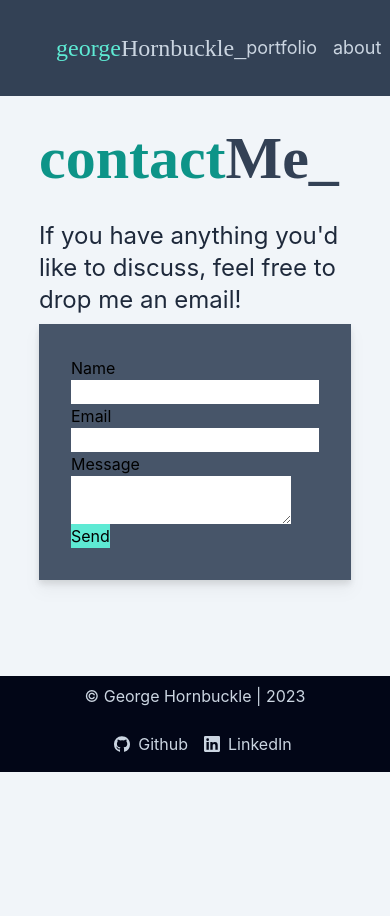
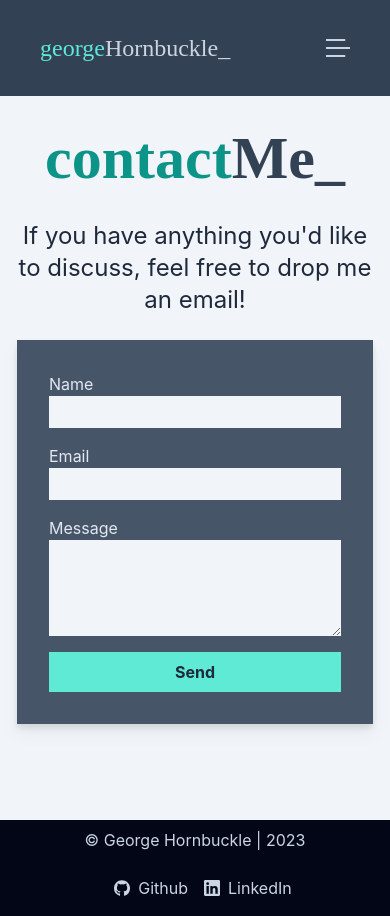
Before and after one commit to gthornbuckle/portfolio, a React (Create React App) app: page /contact in a window 390 px wide. Before the commit the page ends 844 px from the top, so only its background shows below. Built offline with nearby package versions, Linux system fonts and the light colour scheme; the HTML template or start-up script is replaced by a standard one.

Commit message:
Adds collapsible nav, fixes mobile layout for 'Portfolio' page and finalises layout for 'Contact' page

```diff
--- a/src/Components/Info Cards/InfoCard.js
+++ b/src/Components/Info Cards/InfoCard.js
@@ -4,11 +4,11 @@ import { motion } from 'framer-motion';
 function InfoCard(props) {
 
   return (
-    <div className="info_card my-10 selection:bg-teal-200 selection:text-teal-800">
+    <div className="info_card my-10 selection:bg-teal-200 selection:text-teal-800 lg:flex-row items-start">
         <div className="h-96 w-96 shrink-0 bg-no-repeat bg-cover" style={{backgroundImage: `url(${props.image})`}}></div>
         <div className='flex flex-col items-start grow-0'>
           <h3 className="py-3 px-3 text-yellow-400 text-4xl font-md">{props.title}</h3>
-          <div className="py-3 flex flex-row flex-wrap items-center justify-around text-teal-300 text-lg text-center">
+          <div className="py-3 pl-1 flex flex-row flex-wrap items-center justify-around text-teal-300 text-lg text-center">
               {props.tech.map(e =><div
                 key={e.name}
                 className='flex flex-row items-center'>
@@ -18,20 +18,18 @@ function InfoCard(props) {
               )}
           </div>
           <div className='h-px w-full bg-slate-200'></div>
-          <p className="py-3 px-3 text-slate-200 text-lg text-justify">{props.desc}</p>
-          <div className="absolute right-0 bottom-4 text-slate-500 text-xl font-['Work_Sans']">
+          <p className="py-3 px-3 text-slate-200 text-lg text-justify lg:text-left">{props.desc}</p>
+          <div className="text-slate-700 text-xl font-['Work_Sans'] lg:absolute right-0 -bottom-4">
               <motion.a className="p-3 px-8 cursor-pointer bg-teal-300 drop-shadow-sm"
                 href={props.view}
                 target='_blank'
                 rel="noreferrer"
-                whileTap={{scale: 0.9, borderRadius: "2rem"}}
                 whileHover={{backgroundColor: "#facc15"}}
               >view</motion.a>
               <motion.a className="p-3 px-8 cursor-pointer bg-teal-300 drop-shadow-sm"
                 href={props.git}
                 target='_blank'
                 rel="noreferrer"
-                whileTap={{scale: 0.9, borderRadius: "2rem"}}
                 whileHover={{backgroundColor: "#facc15"}}
               >github</motion.a>
           </div>
--- a/src/Components/Navbar.js
+++ b/src/Components/Navbar.js
@@ -1,16 +1,17 @@
-import React from 'react';
+import React, { useState } from 'react';
 import { NavLink } from 'react-router-dom';
-import { motion } from 'framer-motion';
+import { motion, AnimatePresence } from 'framer-motion';
 
 const navItems = ['portfolio', 'about', 'contact'];
 
 function Navbar() {
+const [navOpen, setNavOpen] = useState(false);
 
   return (
-    <nav className="fixed z-50 w-full h-24 px-10 flex flex-row items-center bg-slate-700">
+    <nav className="fixed z-50 w-full h-24 px-10 flex flex-row items-center justify-between bg-slate-700">
       <motion.a
         href="portfolio"
-        className="font-['Source_Code_Pro'] text-2xl pl-4"
+        className="font-['Source_Code_Pro'] text-2xl"
       >
         <motion.span
           className='text-teal-300 font-normal'
@@ -30,7 +31,48 @@ function Navbar() {
           _
         </motion.span>
       </motion.a>
-      <div className='w-48 min-w-min ml-auto flex flex-row justify-self-end text-lg text-slate-300'>
+      <div className='cursor-pointer sm:hidden' onClick={() =>{setNavOpen(!navOpen)}}>
+          <motion.svg xmlns="http://www.w3.org/2000/svg" viewBox="0 0 12 10" width="24" height="24" stroke="#cbd5e1" strokeWidth="1"
+            initial={false}
+            animate={navOpen ? {stroke: "#5eead4", rotate: 90} : {stroke:"#cbd5e1"}}
+          >
+              <motion.line
+                className="cls-1" y1="1" x2="12" y2="1"
+                initial={false}
+                animate={navOpen ? { rotate: -45, pathLength: 0.7 } : { rotate: 0, pathLength: 0.8 }}
+              />
+              <motion.line
+                className="cls-1" y1="9" x2="12" y2="9"
+                initial={false}
+                animate={navOpen ? { rotate: 45, pathLength: 0.7 } : { rotate: 0, pathLength: 0.8 }}
+              />
+              <motion.line
+                className="cls-1" y1="5" x2="12" y2="5"
+                initial={false}
+                animate={navOpen ? { pathLength: 0.7, pathOffset: 1 } : { pathLength: 1, pathOffset: 0 }}
+              />
+          </motion.svg>
+      </div>
+      <AnimatePresence>
+        {navOpen &&(<motion.div className='absolute p-4 flex flex-col items-center justify-center inset-x-0 top-24 bg-slate-800'
+          initial={{clipPath: "inset(0% 0% 100% 0%)"}}
+          animate={{clipPath: "inset(0% 0% 0% 0%)"}}
+          exit={{clipPath: "inset(0% 0% 100% 0%)"}}
+        >
+          {navItems.map((e, i) =>
+              <NavLink
+                key={i}
+                to={e}
+                end
+                className='text-slate-300 p-4 hover:text-teal-300'
+                onClick={() =>{setNavOpen(!navOpen)}}
+              >
+                {e}
+            </NavLink>
+          )}
+        </motion.div>)}
+      </AnimatePresence>
+      <div className='hidden w-48 min-w-min ml-auto sm:flex flex-row justify-self-end text-lg text-slate-300'>
           {navItems.map((e, i) =>
             <NavLink
               key={i}
@@ -39,7 +81,8 @@ function Navbar() {
               className={({ isActive }) => isActive ? 'nav_active' : 'nav_inactive hover:text-teal-300'}
             >
               {e}
-            </NavLink>)}
+            </NavLink>
+          )}
       </div>
     </nav>
 
--- a/src/Components/Pages/Contact.js
+++ b/src/Components/Pages/Contact.js
@@ -1,17 +1,31 @@
 import React from 'react';
+import { motion } from 'framer-motion';
 
 function Contact() {
   return (
     <>
     <section className='py-24 flex flex-row items-center justify-center selection:bg-slate-500 selection:text-slate-200'>
-      <div className='mx-10 container flex flex-col '>
+      <div className='mx-10 container flex flex-col items-center md:items-start'>
         <h1 className="py-8 text-slate-700 text-6xl font-bold font-['Work_Sans']"><span className="text-teal-600">contact</span>Me_</h1>
-        <p className="pb-2 text-2xl text-left text-slate-800">If you have anything you'd like to discuss, feel free to drop me an email!</p>
-        <form className='p-8 bg-slate-600 drop-shadow-lg flex flex-col items-start'>
-          <label>Name</label><input></input>
-          <label>Email</label><input></input>
-          <label>Message</label><textarea></textarea>
-          <button className='bg-teal-300'>Send</button>
+        <p className="pb-6 text-2xl text-center text-slate-800 md:text-left">If you have anything you'd like to discuss, feel free to drop me an email!</p>
+        <form className='p-8 bg-slate-600 text-slate-200 drop-shadow-lg w-full h-96 flex flex-col justify-between'>
+          <div className='flex flex-col'>
+            <label>Name</label>
+            <input className=' pl-1 bg-slate-100 text-slate-800 text-lg font-medium h-8'></input>
+          </div>
+          <div className='flex flex-col'>
+            <label>Email</label>
+            <input className=' pl-1 bg-slate-100 text-slate-800 text-lg font-medium h-8'></input>
+          </div>
+          <div className='flex flex-col'>
+            <label>Message</label>
+            <textarea className='pl-1 bg-slate-100 text-slate-800 text-lg font-medium h-24'></textarea>
+          </div>
+          <motion.button className='p-2 bg-teal-300 text-slate-800 font-bold md:self-end px-10 '
+            whileHover={{backgroundColor: "#facc15"}}
+          >
+            Send
+          </motion.button>
         </form>
       </div>
     </section>
--- a/src/Components/Pages/Portfolio.js
+++ b/src/Components/Pages/Portfolio.js
@@ -92,7 +92,7 @@ function Portfolio() {
             animate={{ opacity: 1 }}
             transition={{ duration: 1 }}
           >
-            <p className="pb-2 text-slate-300 text-2xl text-left">
+            <p className="pb-2 text-slate-300 text-2xl text-justify md:text-left">
               I'm George, aspiring front end developer and recent <a className="text-yellow-400 hover:underline" href='https://www.edx.org' target='_blank' rel="noreferrer">eDx</a> bootcamp graduate.
               This page showcases some of the various projects I have worked on so far, both for my bootcamp and personal self-improvement.
             </p>
@@ -135,12 +135,12 @@ function Portfolio() {
     <section className='flex flex-row items-center justify-center selection:bg-slate-500 selection:text-slate-200'>
       <div className='mx-10 container flex flex-col'>
         <h1 className="py-2 text-slate-700 text-6xl font-bold font-['Work_Sans']"><span className="text-teal-600">my</span>Skills_</h1>
-        <div className="py-6 font-['Work_Sans'] text-3xl text-center font-bold text-slate-700 grid sm:grid-cols-1 md:grid-cols-2 lg:grid-cols-4 xl:grid-cols-4">
+        <div className="py-6 font-['Work_Sans'] text-center font-bold text-slate-700 grid grid-cols-2 md:grid-cols-4">
           {mySkills.map((skill, i) =><div
             key={i}
             className='p-12 flex flex-col items-center'
           >
-            <h2 className="pb-2">{skill.name}</h2>
+            <h2 className="pb-2 text-xl md:text-3xl">{skill.name}</h2>
             <img className="h-32 w-32" src={skill.icon} alt={`${skill.name}_icon`}></img>
           </div>
           )}
--- a/src/Components/work_data.js
+++ b/src/Components/work_data.js
@@ -90,7 +90,7 @@ export const workData = [
             },
             {
                 name: "Bootstrap",
-                icon: skillIconsInline.css3
+                icon: skillIconsInline.bootstrap
             }
         ],
         description: "Created using React & styled using Bootstrap, this website was also created as part of my bootcamp group work. Designed to plan city breaks, a user can input a city and then recieve information on hotels, restaurants and attractions within that city. These can be saved into seperate 'Journeys' to view later. (The APIs used for this project have since been deprecated meaning some aspects of the site may function incorrectly).",
--- a/src/index.css
+++ b/src/index.css
@@ -15,13 +15,20 @@ body {
   background-color: #f1f5f9;
 }
 
+#root{
+  display: flex;
+  min-height: 100vh;
+  flex-direction: column;
+  justify-content: space-between;
+}
+
 ::selection {
   background: #99f6e4;
   color: #0e7490;
 }
 
 :focus-visible{
-  border: 3px solid #5eead4;
+  border: 2px solid #5eead4;
   border-radius: 4px;
   outline: none;
 }
@@ -57,8 +64,8 @@ code {
   }
   .info_card{
     display: flex;
-    flex-direction: row;
-    align-items: flex-start;
+    flex-direction: column;
+    align-items: center;
     justify-content: center;
     background-color: #475569;
     border: none;
```
